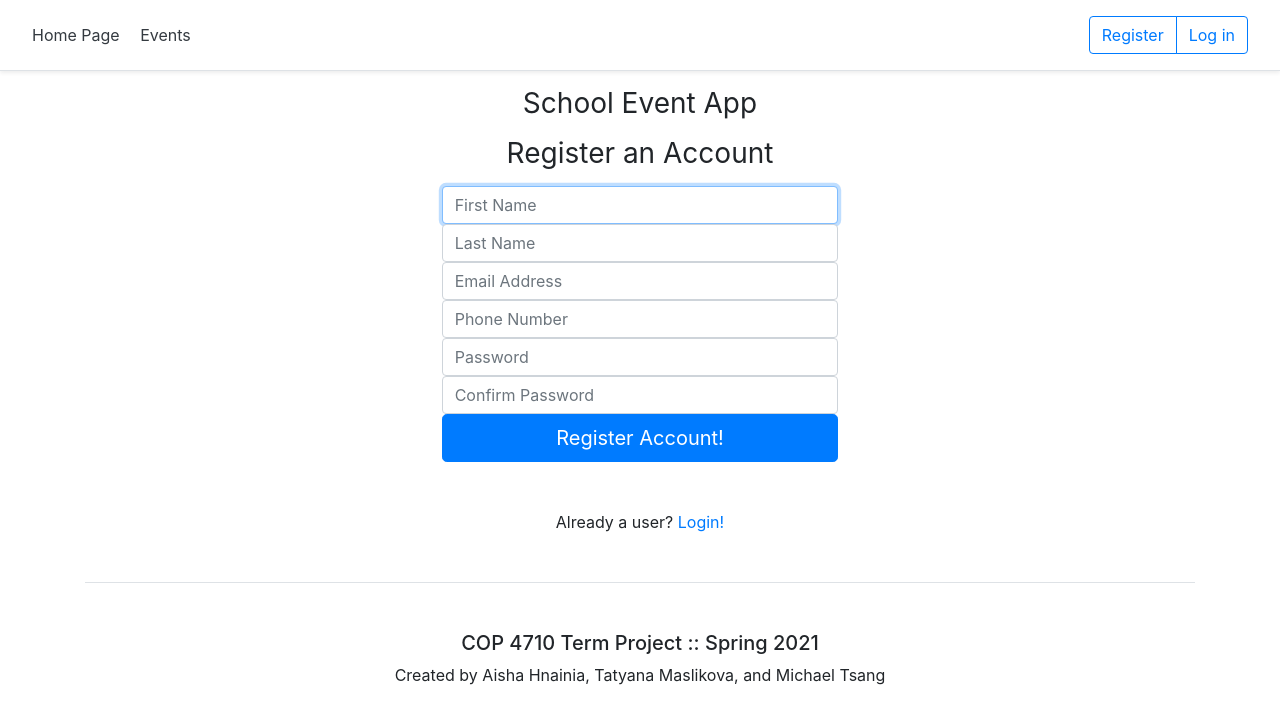
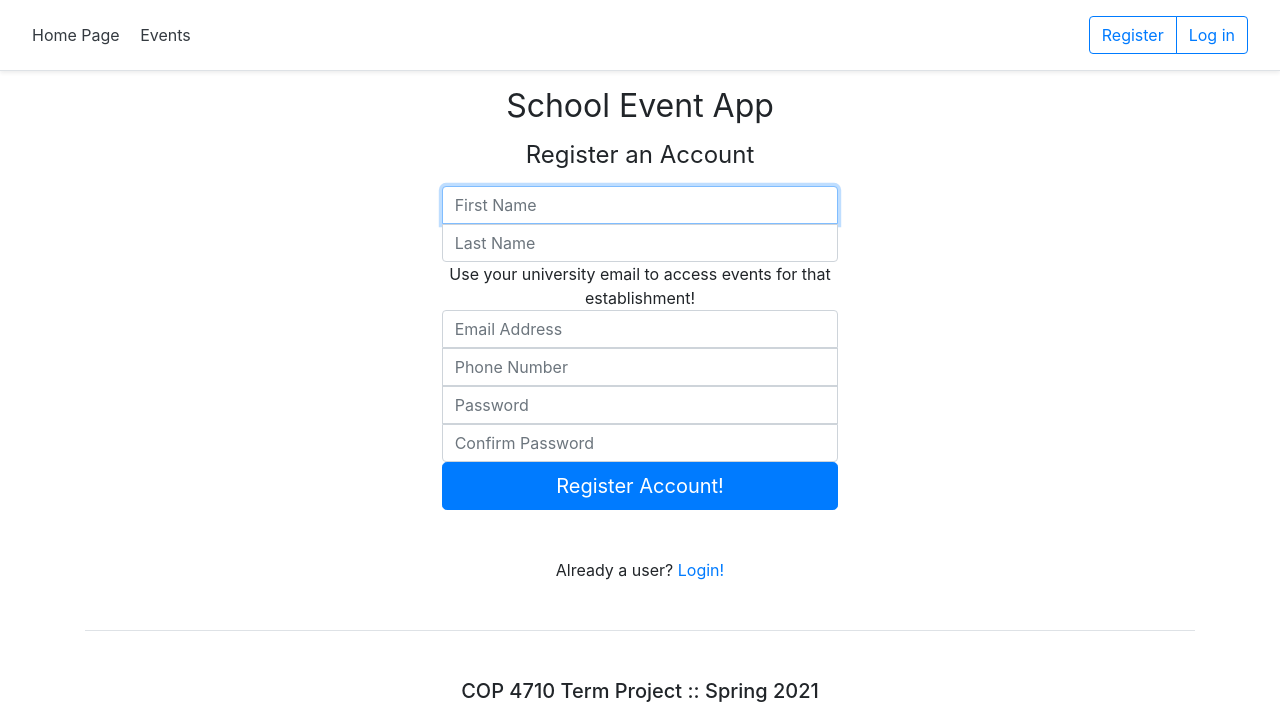
Before and after one commit to TatyanaBinns/DatabaseSystemsProject, a PHP site: page /register.php in a window 1280 px wide. Shown: the top 702 px of the page. Run offline with PHP 8.4, Linux system fonts and the light colour scheme.

Commit message:
Tweak borders of input, and use bootstrap-style dismiss-able errors

```diff
--- a/html/register.php
+++ b/html/register.php
@@ -1,53 +1,73 @@
 <?php
 $title="Events - Register Account";
 $descr="School Event Application User Registration Page";
+$navitem="";
 include $_SERVER['DOCUMENT_ROOT'].'/include/header.php';
 ?>
 	<div class="container col-md-4 text-center">
 		<form class="form-signin" action="register.form.php" method= "post">
-		  <h1 class="h3 mb-3 font-weight-normal">School Event App</h1>
-		  <h1 class="h3 mb-3 font-weight-normal">Register an Account</h1>
+		  <h1 class="h2 mb-3 font-weight-normal">School Event App</h1>
+		  <h1 class="h4 mb-3 font-weight-normal">Register an Account</h1>
+<?php
+    function printError($message){
+		echo '<div class="alert alert-warning alert-dismissible fade show" role="alert">
+			    '.$message.'
+			    <button type="button" class="close" data-dismiss="alert" aria-label="Close">
+				  <span aria-hidden="true">&times;</span>
+			    </button>
+			  </div>';
+	}
+    //$_GET[]  something you can see in the url
+    if (isset($_GET["error"]))
+    {
+        if ($_GET["error"] == "emptyinput")
+            printError("<p id='err'>Please fill in all the fields!");
+        else if ($_GET["error"] == "invalidemail")
+            printError("Please supply a proper email!");
+        else if ($_GET["error"] == "pwdsdontmatch")
+            printError("Error, Passwords doesn't match!");
+        else if ($_GET["error"] == "emailexists")
+            printError("Email already registered!");
+        else if ($_GET["error"] == "stmtfailed")
+            printError("Something went wrong, try again!");
+        else if ($_GET["error"] == "none")
+            printError("Registration complete! Sign in above!");
+    }
+?>
+	<style>
+		.sea-square-top{
+			border-bottom-left-radius : 0;
+			border-bottom-right-radius : 0;
+		}
+		.sea-square-bot{
+			border-top-left-radius : 0;
+			border-top-right-radius : 0;
+		}
+	</style>
   <?php
     // id must be unique
 	// placeholder is what will be displayed
 	// name is what is passed to the target form
 	// type is what the input type will be set as
-    function writeInput($id, $placeholder, $name, $type){
+    function writeInput($id, $placeholder, $name, $type, $xtraClasses){
 		echo '
 		  <label for="'.$id.'" class="sr-only">'.$placeholder.'</label>
-		  <input type="'.$type.'" id="'.$id.'" class="form-control" placeholder="'.$placeholder.'" name="'.$name.'" required autofocus>';
+		  <input type="'.$type.'" id="'.$id.'" class="form-control '.$xtraClasses.'" placeholder="'.$placeholder.'" name="'.$name.'" required autofocus>';
 	}
-	writeInput("firstName", "First Name", "fname", "text");
-	writeInput("lastName", "Last Name", "lname", "text");
-	writeInput("inputEmail", "Email Address", "email", "email");
-	writeInput("inputPhone", "Phone Number", "phone", "text");
-	writeInput("password", "Password", "password_1", "password");
-	writeInput("password_2", "Confirm Password", "password_2", "password");
-	//TO DO: Confirm the passwords are the same
+	writeInput("firstName", "First Name", "fname", "text", "sea-square-top");
+	writeInput("lastName", "Last Name", "lname", "text", "sea-square-bot");?>
+		  <div>Use your university email to access events for that establishment!</div>
+<?php
+	writeInput("inputEmail", "Email Address", "email", "email", "sea-square-top");
+	writeInput("inputPhone", "Phone Number", "phone", "text", "sea-square-top sea-square-bot");
+	writeInput("password", "Password", "password_1", "password", "sea-square-top sea-square-bot");
+	writeInput("password_2", "Confirm Password", "password_2", "password", "sea-square-bot");
   ?>
 		  <input type="hidden" name="actionType" value="registerUser">
 		  <button class="btn btn-lg btn-primary btn-block" type="submit">Register Account!</button>
 		  <p class="mt-5 mb-3">Already a user? <a href="login.php">Login!</a></p>
 		</form>
     </div>
-<?php
-    //$_GET[]  something you can see in the url
-    if (isset($_GET["error"]))
-    {
-        if ($_GET["error"] == "emptyinput")
-            echo "<p id='err'>Fill in all fields!</p>";
-        else if ($_GET["error"] == "invalidemail")
-            echo "<p id='err'>Choose a proper email!</p>";
-        else if ($_GET["error"] == "pwdsdontmatch")
-            echo "<p id='err'>Passwords doesn't match!</p>";
-        else if ($_GET["error"] == "emailexists")
-            echo "<p id='err'>Email already exists!</p>";
-        else if ($_GET["error"] == "stmtfailed")
-            echo "<p id='err'>Something went wrong, try again!</p>";
-        else if ($_GET["error"] == "none")
-            echo "<p id='ok'>Registration complete!</p>";
-    }
-?>
 
 
 <?php
```
